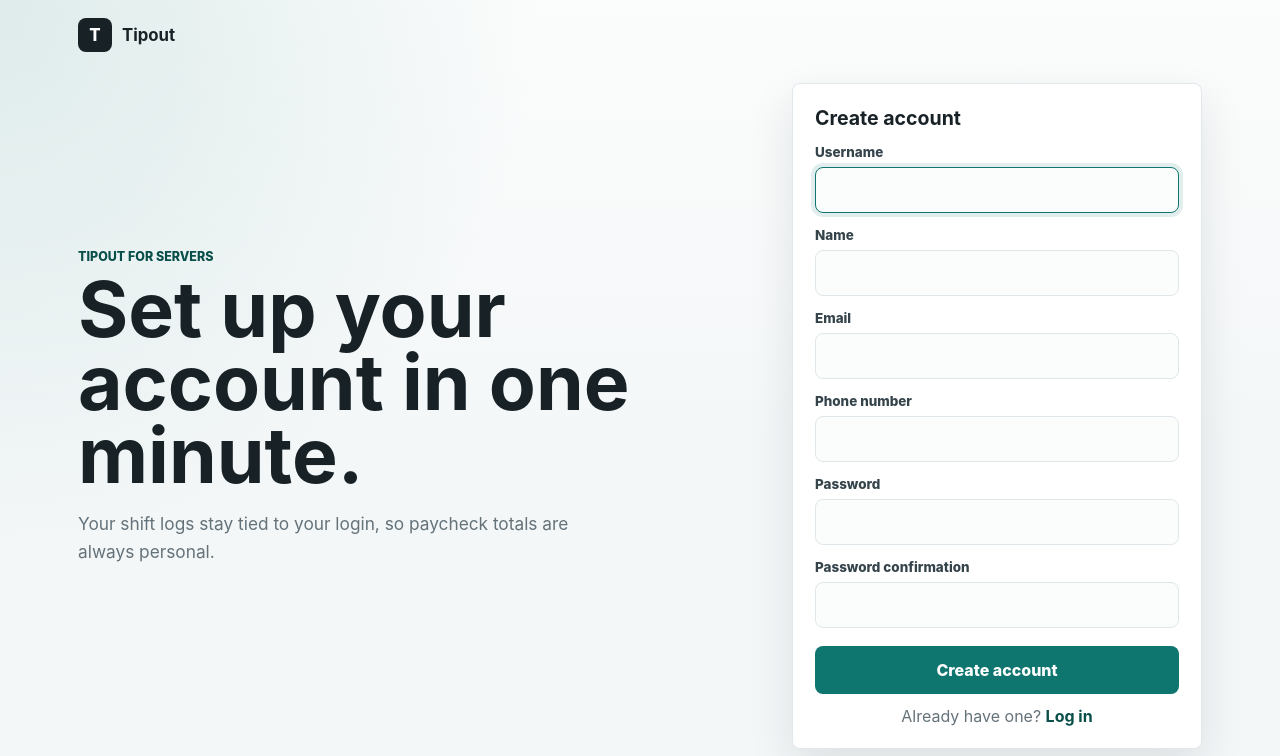
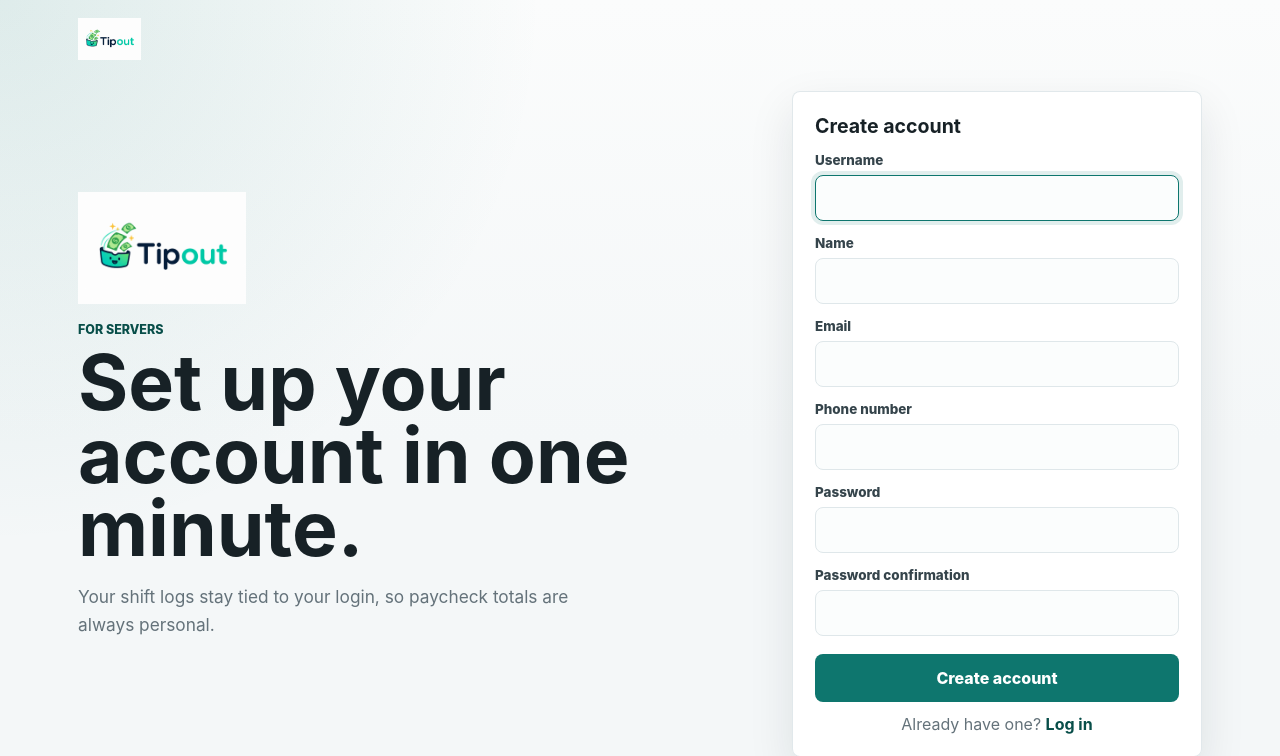
Before and after one commit to gabrielbressanelli/tipout, a Django app: page /signup/ in a window 1280 px wide. Shown: the top 756 px of the page. Run offline with Django 5.2, Linux system fonts and the light colour scheme.

Commit message:
branded app

```diff
--- a/tips/static/tips/styles.css
+++ b/tips/static/tips/styles.css
@@ -96,20 +96,22 @@ a {
     align-items: center;
     color: var(--ink);
     display: inline-flex;
-    font-size: 1.05rem;
-    gap: 10px;
+    min-height: 42px;
 }
 
-.brand-mark {
-    align-items: center;
-    background: var(--ink);
-    border-radius: 8px;
-    color: white;
-    display: inline-flex;
-    font-weight: 800;
-    height: 34px;
-    justify-content: center;
-    width: 34px;
+.brand-logo {
+    display: block;
+    height: 42px;
+    object-fit: contain;
+    width: auto;
+}
+
+.auth-logo {
+    display: block;
+    height: clamp(72px, 14vw, 112px);
+    margin: 0 0 18px;
+    object-fit: contain;
+    width: auto;
 }
 
 .ghost-button,
--- a/tips/templates/base.html
+++ b/tips/templates/base.html
@@ -5,6 +5,12 @@
     <meta charset="utf-8">
     <meta name="viewport" content="width=device-width, initial-scale=1, maximum-scale=1, minimum-scale=1, user-scalable=no, viewport-fit=cover">
     <title>{% block title %}Tipout{% endblock %}</title>
+    <link rel="apple-touch-icon" sizes="180x180" href="{% static 'tips/brand/apple-touch-icon.png' %}">
+    <link rel="icon" type="image/png" sizes="32x32" href="{% static 'tips/brand/favicon-32x32.png' %}">
+    <link rel="icon" type="image/png" sizes="16x16" href="{% static 'tips/brand/favicon-16x16.png' %}">
+    <link rel="shortcut icon" href="{% static 'tips/brand/favicon.ico' %}">
+    <link rel="manifest" href="{% static 'tips/brand/site.webmanifest' %}">
+    <meta name="theme-color" content="#0e766e">
     <link rel="stylesheet" href="{% static 'tips/styles.css' %}">
     <script src="{% static 'tips/toasts.js' %}" defer></script>
     <script src="{% static 'tips/nav.js' %}" defer></script>
@@ -26,8 +32,7 @@
     <div class="app-shell">
         <header class="topbar">
             <a class="brand" href="{% url 'dashboard' %}">
-                <span class="brand-mark">T</span>
-                <span>Tipout</span>
+                <img class="brand-logo" src="{% static 'tips/brand/logo.png' %}" alt="Tipout">
             </a>
             {% if user.is_authenticated %}
                 <button class="menu-toggle" type="button" aria-label="Open menu" aria-controls="primary-nav" aria-expanded="false">
--- a/tips/templates/registration/login.html
+++ b/tips/templates/registration/login.html
@@ -1,10 +1,12 @@
 {% extends "base.html" %}
+{% load static %}
 
 {% block title %}Log in | Tipout{% endblock %}
 
 {% block content %}
 <section class="auth-layout">
     <div class="auth-copy">
+        <img class="auth-logo" src="{% static 'tips/brand/logo.png' %}" alt="Tipout">
         <p class="eyebrow">Server tip tracker</p>
         <h1>Track the shift. Know the check.</h1>
         <p>Log tips, sales, assistant percentage, and the exact amount headed to the next paycheck.</p>
--- a/tips/templates/registration/signup.html
+++ b/tips/templates/registration/signup.html
@@ -1,11 +1,13 @@
 {% extends "base.html" %}
+{% load static %}
 
 {% block title %}Sign up | Tipout{% endblock %}
 
 {% block content %}
 <section class="auth-layout">
     <div class="auth-copy">
-        <p class="eyebrow">Tipout for servers</p>
+        <img class="auth-logo" src="{% static 'tips/brand/logo.png' %}" alt="Tipout">
+        <p class="eyebrow">For servers</p>
         <h1>Set up your account in one minute.</h1>
         <p>Your shift logs stay tied to your login, so paycheck totals are always personal.</p>
     </div>
```
Also changed, not shown: AGENTS.md (+1 -0 lines), tips/static/tips/brand/android-chrome-192x192.png (added), tips/static/tips/brand/android-chrome-512x512.png (added), tips/static/tips/brand/apple-touch-icon.png (added), tips/static/tips/brand/favicon-16x16.png (added), tips/static/tips/brand/favicon-32x32.png (added), tips/static/tips/brand/favicon.ico (added), tips/static/tips/brand/logo.png (added), tips/static/tips/brand/site.webmanifest (added).
